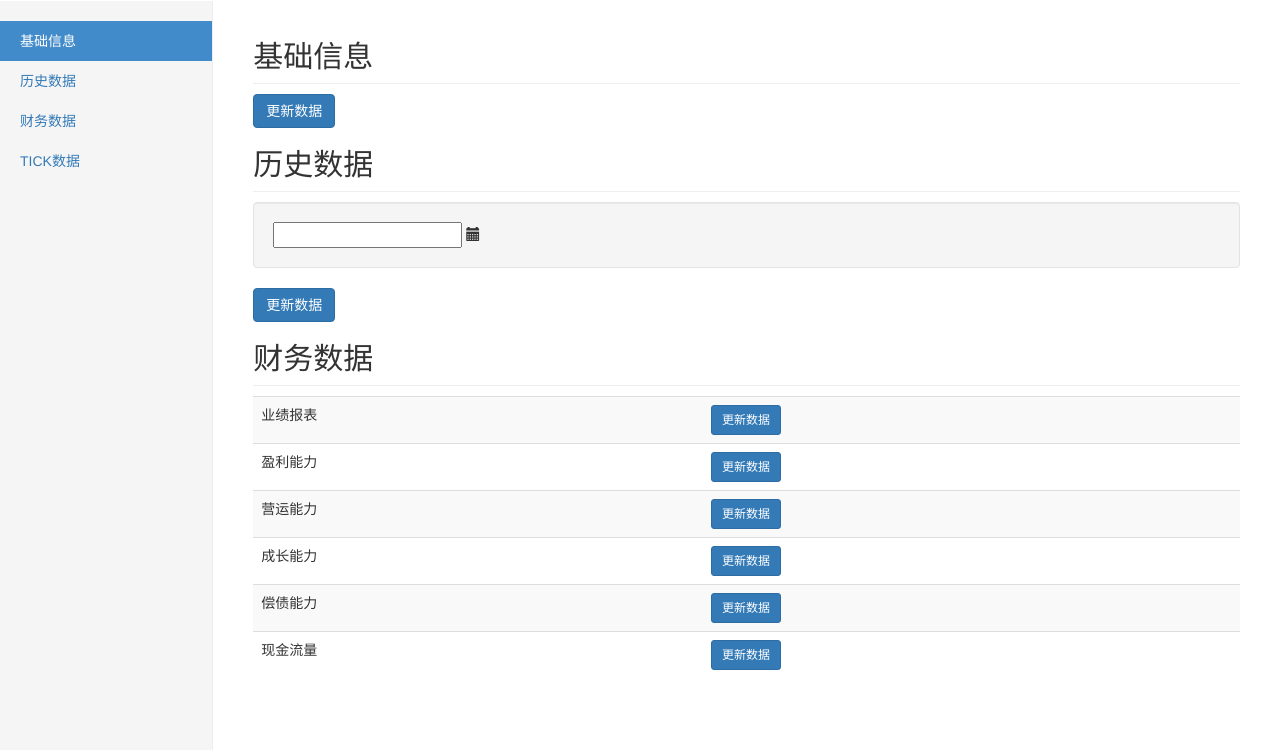
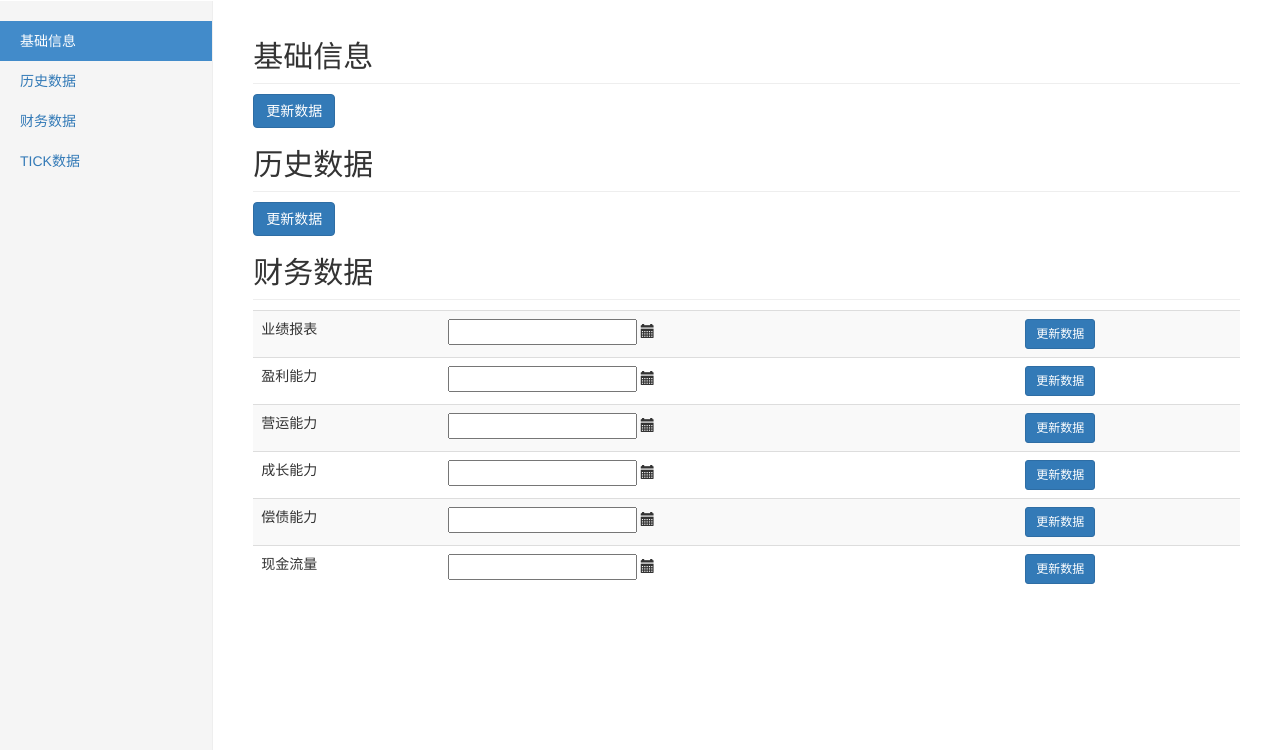
Before and after one commit to flychensc/orange, a Django app: page /stock/database in a window 1280 px wide. Shown: the part 50-800 px from the top of the page. Run offline with Django 3.2, Linux system fonts and the light colour scheme; parts of the project's set-up code (start-up, migrations or seed data) failed here and were passed over; some libraries are stand-ins or nearby versions.

Commit message:
财务报表可以选择季度时间

```diff
--- a/webgui/templates/database.html
+++ b/webgui/templates/database.html
@@ -68,15 +68,6 @@
 
           <div class="bs-docs-section" id="history">
             <h2 class="sub-header">历史数据</h2>
-            <div class="well">
-              <div id="datetimepicker4" class="input-append">
-                <input data-format="yyyy-MM-dd" type="text"></input>
-                <span class="add-on">
-                  <span class="glyphicon glyphicon-calendar">
-                  </span>
-                </span>
-              </div>
-            </div>
             <p>
               <button class="btn btn-primary" type="button" id=history_update>更新数据</button>
             </p>
@@ -89,11 +80,29 @@
                 <tr>
                   <td>业绩报表</td>
                   <td>
+                      <div id="report_data_datepicker" class="input-append">
+                        <input data-format="yyyy-MM" type="text"></input>
+                        <span class="add-on">
+                          <span class="glyphicon glyphicon-calendar">
+                          </span>
+                        </span>
+                      </div>
+                  </td>
+                  <td>
                     <button class="btn btn-sm btn-primary" type="button" id=report_data_update>更新数据</button>
                   </td>
                 </tr>
                 <tr>
                   <td>盈利能力</td>
+                  <td>
+                      <div id="profit_data_datepicker" class="input-append">
+                        <input data-format="yyyy-MM" type="text"></input>
+                        <span class="add-on">
+                          <span class="glyphicon glyphicon-calendar">
+                          </span>
+                        </span>
+                      </div>
+                  </td>
                   <td>
                     <button class="btn btn-sm btn-primary" type="button" id=profit_data_update>更新数据</button>
                   </td>
@@ -101,11 +110,29 @@
                 <tr>
                   <td>营运能力</td>
                   <td>
+                      <div id="operation_data_datepicker" class="input-append">
+                        <input data-format="yyyy-MM" type="text"></input>
+                        <span class="add-on">
+                          <span class="glyphicon glyphicon-calendar">
+                          </span>
+                        </span>
+                      </div>
+                  </td>
+                  <td>
                     <button class="btn btn-sm btn-primary" type="button" id=operation_data_update>更新数据</button>
                   </td>
                 </tr>
                 <tr>
                   <td>成长能力</td>
+                  <td>
+                      <div id="growth_data_datepicker" class="input-append">
+                        <input data-format="yyyy-MM" type="text"></input>
+                        <span class="add-on">
+                          <span class="glyphicon glyphicon-calendar">
+                          </span>
+                        </span>
+                      </div>
+                  </td>
                   <td>
                     <button class="btn btn-sm btn-primary" type="button" id=growth_data_update>更新数据</button>
                   </td>
@@ -113,11 +140,29 @@
                 <tr>
                   <td>偿债能力</td>
                   <td>
+                      <div id="debtpaying_data_datepicker" class="input-append">
+                        <input data-format="yyyy-MM" type="text"></input>
+                        <span class="add-on">
+                          <span class="glyphicon glyphicon-calendar">
+                          </span>
+                        </span>
+                      </div>
+                  </td>
+                  <td>
                     <button class="btn btn-sm btn-primary" type="button" id=debtpaying_data_update>更新数据</button>
                   </td>
                 </tr>
                 <tr>
                   <td>现金流量</td>
+                  <td>
+                      <div id="cashflow_data_datepicker" class="input-append">
+                        <input data-format="yyyy-MM" type="text"></input>
+                        <span class="add-on">
+                          <span class="glyphicon glyphicon-calendar">
+                          </span>
+                        </span>
+                      </div>
+                  </td>
                   <td>
                     <button class="btn btn-sm btn-primary" type="button" id=cashflow_data_update>更新数据</button>
                   </td>
@@ -168,12 +213,16 @@
       })
 
       $("#report_data_update").click(function() {
+        var picker = $("#report_data_datepicker").data('datetimepicker');
+        var localDate = picker.getLocalDate();
+        var year = localDate.getFullYear();
+        var month = localDate.getMonth()+1;
         //Ajax调用处理
         $.ajax({
           type: "POST",
           async: false,
           url: "/database/update/fundamental",
-          data: {db:"report_data", year:2017, quarter:3},
+          data: {db:"report_data", year:year, month:month},
           success: function(resp){
             alert("更新" + resp.status);
           }
@@ -181,12 +230,16 @@
       })
 
       $("#profit_data_update").click(function() {
+        var picker = $("#profit_data_datepicker").data('datetimepicker');
+        var localDate = picker.getLocalDate();
+        var year = localDate.getFullYear();
+        var month = localDate.getMonth()+1;
         //Ajax调用处理
         $.ajax({
           type: "POST",
           async: false,
           url: "/database/update/fundamental",
-          data: {db:"profit_data", year:2017, quarter:3},
+          data: {db:"profit_data", year:year, month:month},
           success: function(resp){
             alert("更新" + resp.status);
           }
@@ -194,12 +247,16 @@
       })
 
       $("#operation_data_update").click(function() {
+        var picker = $("#operation_data_datepicker").data('datetimepicker');
+        var localDate = picker.getLocalDate();
+        var year = localDate.getFullYear();
+        var month = localDate.getMonth()+1;
         //Ajax调用处理
         $.ajax({
           type: "POST",
           async: false,
           url: "/database/update/fundamental",
-          data: {db:"operation_data", year:2017, quarter:3},
+          data: {db:"operation_data", year:year, month:month},
           success: function(resp){
             alert("更新" + resp.status);
           }
@@ -207,12 +264,16 @@
       })
 
       $("#growth_data_update").click(function() {
+        var picker = $("#growth_data_datepicker").data('datetimepicker');
+        var localDate = picker.getLocalDate();
+        var year = localDate.getFullYear();
+        var month = localDate.getMonth()+1;
         //Ajax调用处理
         $.ajax({
           type: "POST",
           async: false,
           url: "/database/update/fundamental",
-          data: {db:"growth_data", year:2017, quarter:3},
+          data: {db:"growth_data", year:year, month:month},
           success: function(resp){
             alert("更新" + resp.status);
           }
@@ -220,12 +281,16 @@
       })
 
       $("#debtpaying_data_update").click(function() {
+        var picker = $("#debtpaying_data_datepicker").data('datetimepicker');
+        var localDate = picker.getLocalDate();
+        var year = localDate.getFullYear();
+        var month = localDate.getMonth()+1;
         //Ajax调用处理
         $.ajax({
           type: "POST",
           async: false,
           url: "/database/update/fundamental",
-          data: {db:"debtpaying_data", year:2017, quarter:3},
+          data: {db:"debtpaying_data", year:year, month:month},
           success: function(resp){
             alert("更新" + resp.status);
           }
@@ -233,22 +298,44 @@
       })
 
       $("#cashflow_data_update").click(function() {
+        var picker = $("#cashflow_data_datepicker").data('datetimepicker');
+        var localDate = picker.getLocalDate();
+        var year = localDate.getFullYear();
+        var month = localDate.getMonth()+1;
         //Ajax调用处理
         $.ajax({
           type: "POST",
           async: false,
           url: "/database/update/fundamental",
-          data: {db:"cashflow_data", year:2017, quarter:3},
+          data: {db:"cashflow_data", year:year, month:month},
           success: function(resp){
             alert("更新" + resp.status);
           }
         });
       })
 
-      $(function() {
-        $('#datetimepicker4').datetimepicker({
-          pickTime: false
-        });
+      $('#report_data_datepicker').datetimepicker({
+        pickTime: false
+      });
+
+      $('#profit_data_datepicker').datetimepicker({
+        pickTime: false
+      });
+
+      $('#operation_data_datepicker').datetimepicker({
+        pickTime: false
+      });
+
+      $('#growth_data_datepicker').datetimepicker({
+        pickTime: false
+      });
+
+      $('#debtpaying_data_datepicker').datetimepicker({
+        pickTime: false
+      });
+
+      $('#cashflow_data_datepicker').datetimepicker({
+        pickTime: false
       });
     </script>
   </body>
```
Also changed, not shown: storage/views.py.
